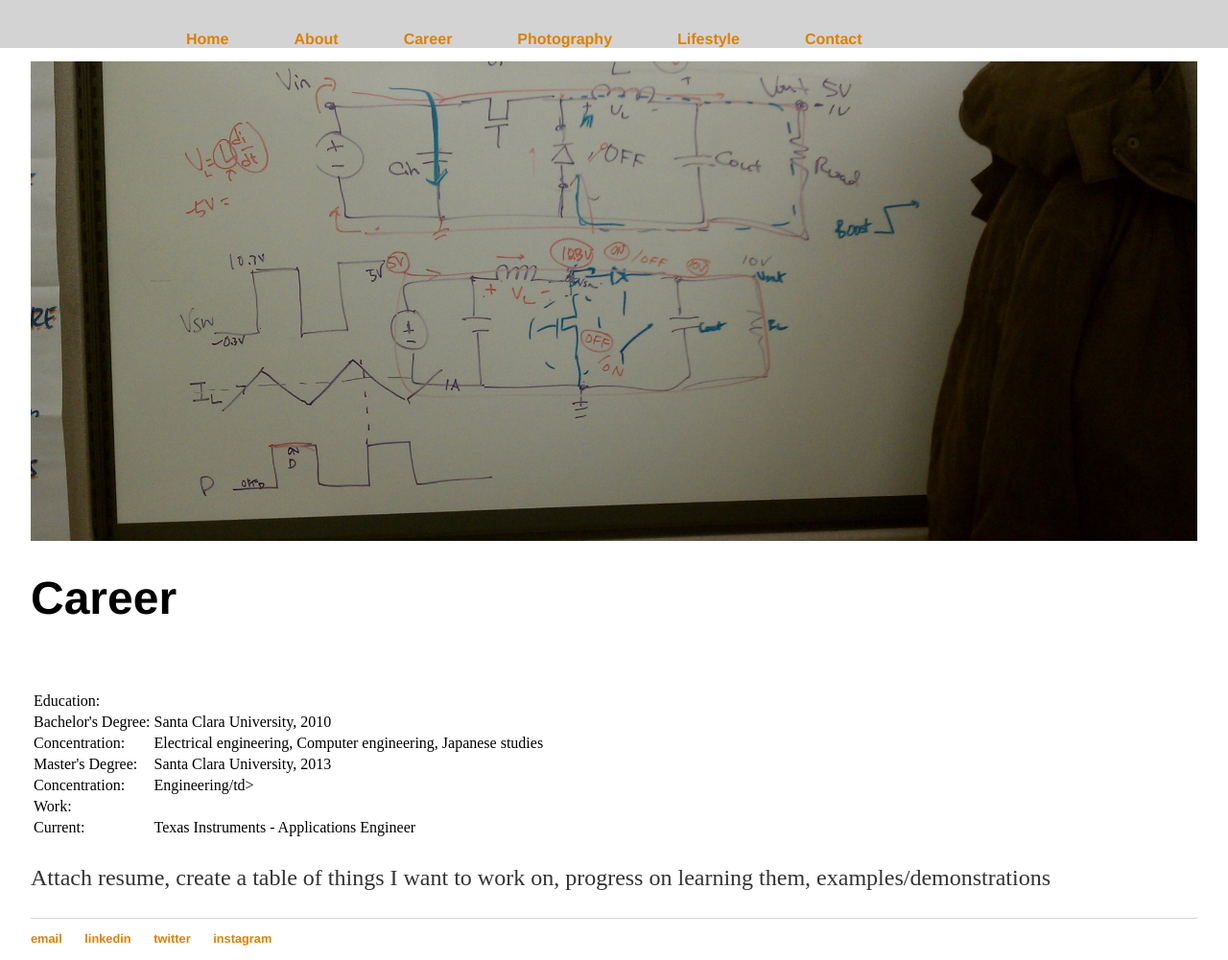
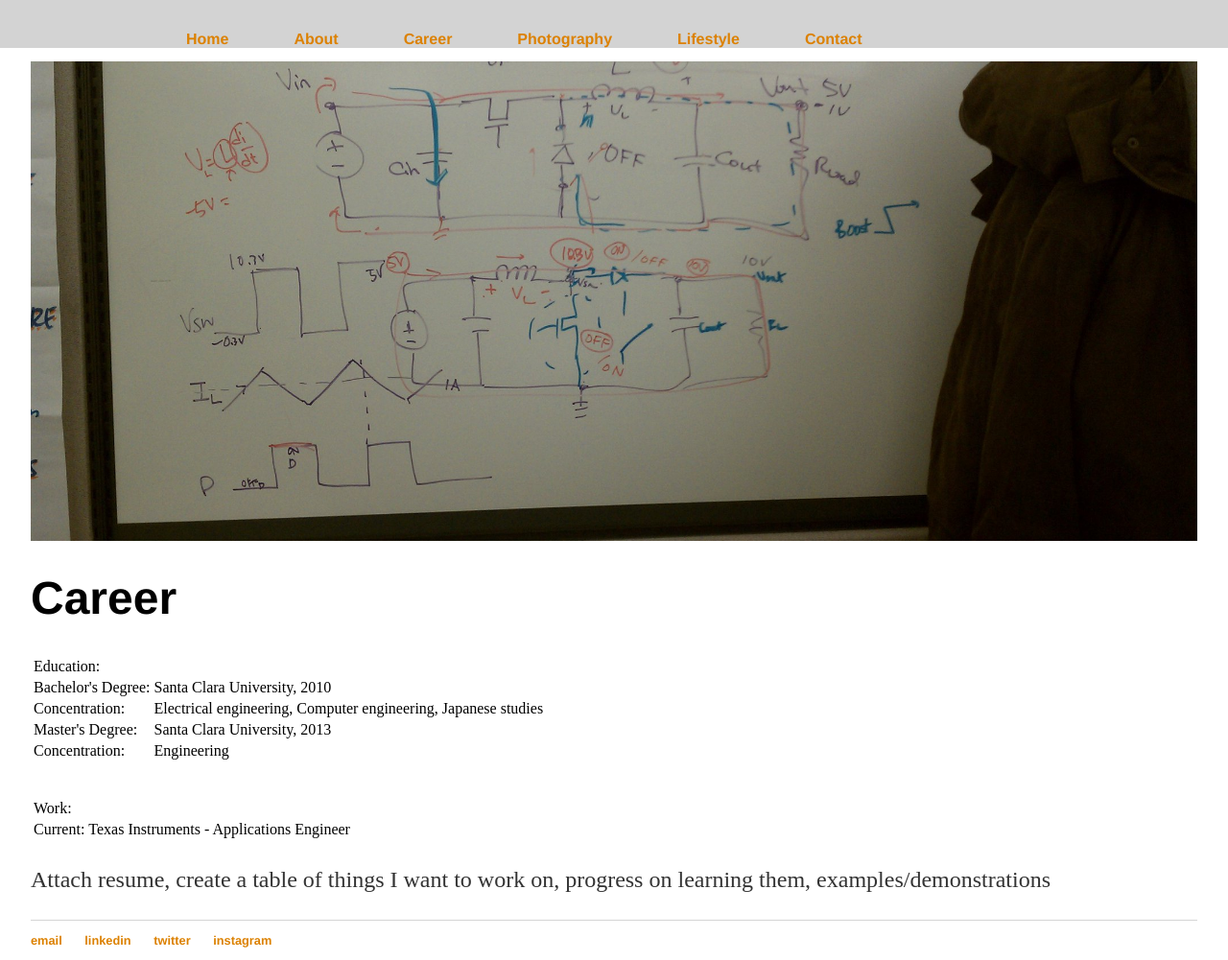
Before and after one commit to itsonlyjaz/itsonlyjaz.github.io, a Jekyll site: the page built from career/index.html, in a window 1280 px wide and 1001 px high. Shown: the whole window at 96% size. Built offline with Jekyll 4.4.1, drawn with Linux system fonts in a browser that asks for light colours.

Commit message:
Update index.html

```diff
--- a/career/index.html
+++ b/career/index.html
@@ -33,9 +33,11 @@
           </tr>
           <tr>
              <td>Concentration:</td>
-             <td>Engineering/td>
+             <td>Engineering</td>
           </tr>
+       </table>
            <br><br>
+       <table border="0">
           <tr>
               <td>Work:</td>
           </tr>
@@ -43,8 +45,6 @@
               <td>Current: </td>
               <td>Texas Instruments - Applications Engineer</td>
           </tr>
-
-
        </table>
       <p>Attach resume, create a table of things I want to work on, progress on learning them, examples/demonstrations
 
```
